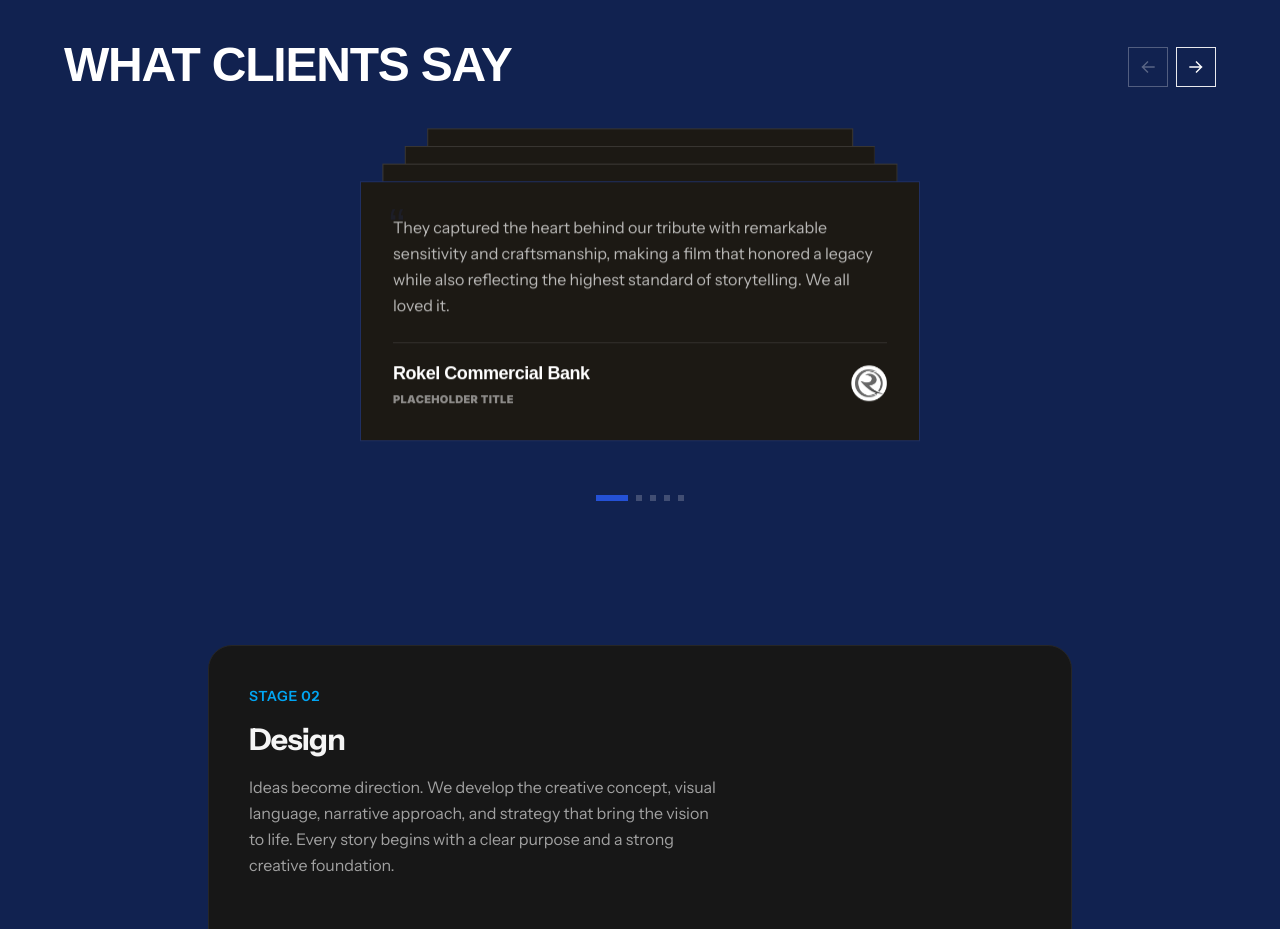
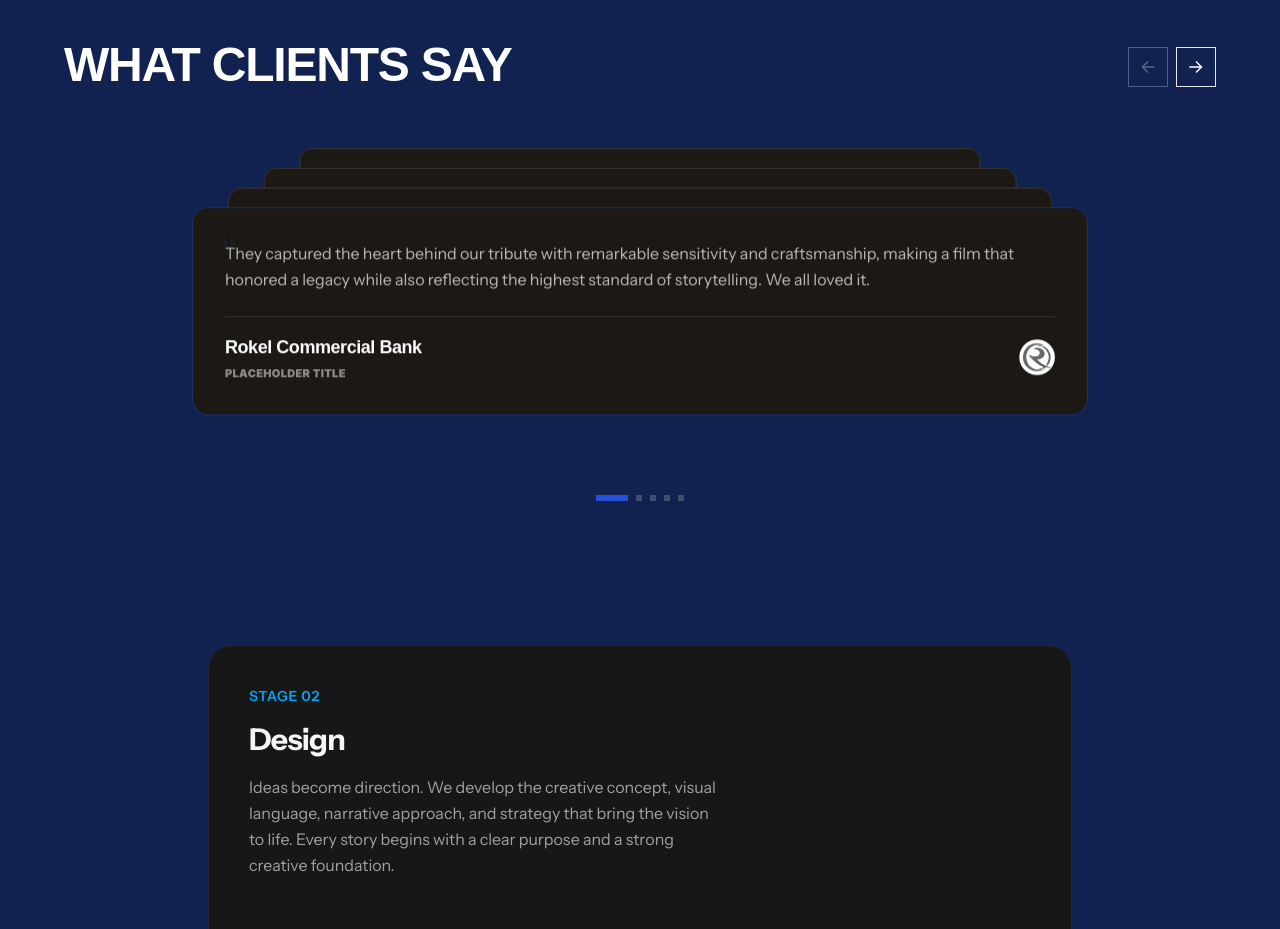
Before and after one commit to kensawawe/mediafoundrysl, a Next.js app: page / in a window 1280 px wide. Shown: the part 4980-5909 px from the top of the page. Built offline with nearby package versions, Linux system fonts and the light colour scheme; a web font is replaced by a local one.

Commit message:
Widen testimonial card and round its corners
Bumps the stacked-carousel card from 560px to max-w-4xl and adds
rounded-2xl per feedback on the previous commit's card sizing.

```diff
--- a/components/home/Testimonials.tsx
+++ b/components/home/Testimonials.tsx
@@ -70,7 +70,7 @@ function ReviewCard({
         transition: { type: "spring", stiffness: 250, damping: 20, mass: 0.5 },
       }}
       className={clsx(
-        "absolute top-1/2 left-1/2 w-[calc(100%-2rem)] max-w-[560px] -translate-x-1/2 -translate-y-1/2 border bg-surface p-6 sm:p-8",
+        "absolute top-1/2 left-1/2 w-[calc(100%-2rem)] max-w-4xl -translate-x-1/2 -translate-y-1/2 rounded-2xl border bg-surface p-6 sm:p-8",
         isActive ? "border-accent-fill/40" : "border-border-subtle",
       )}
       style={{
```
